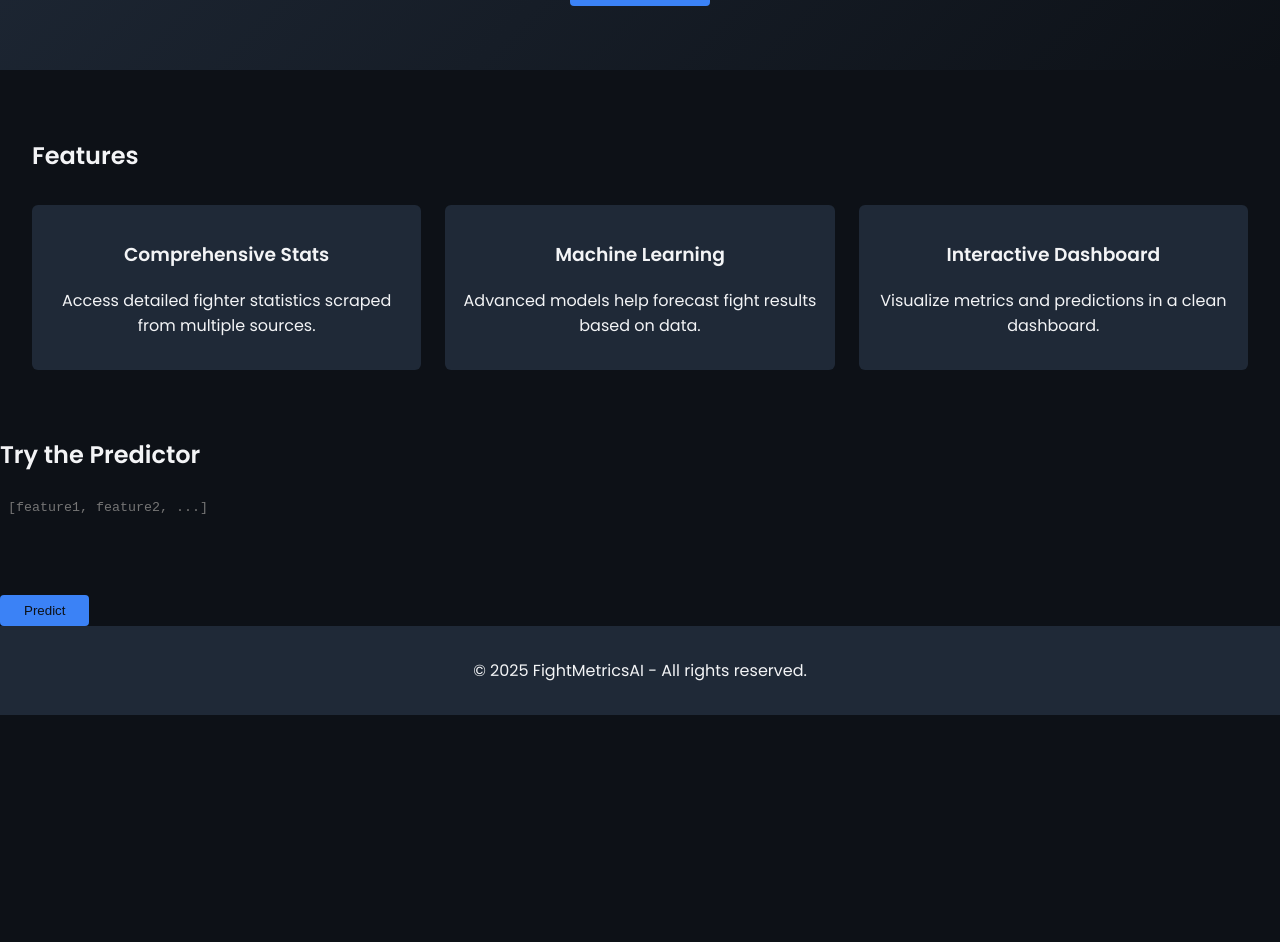
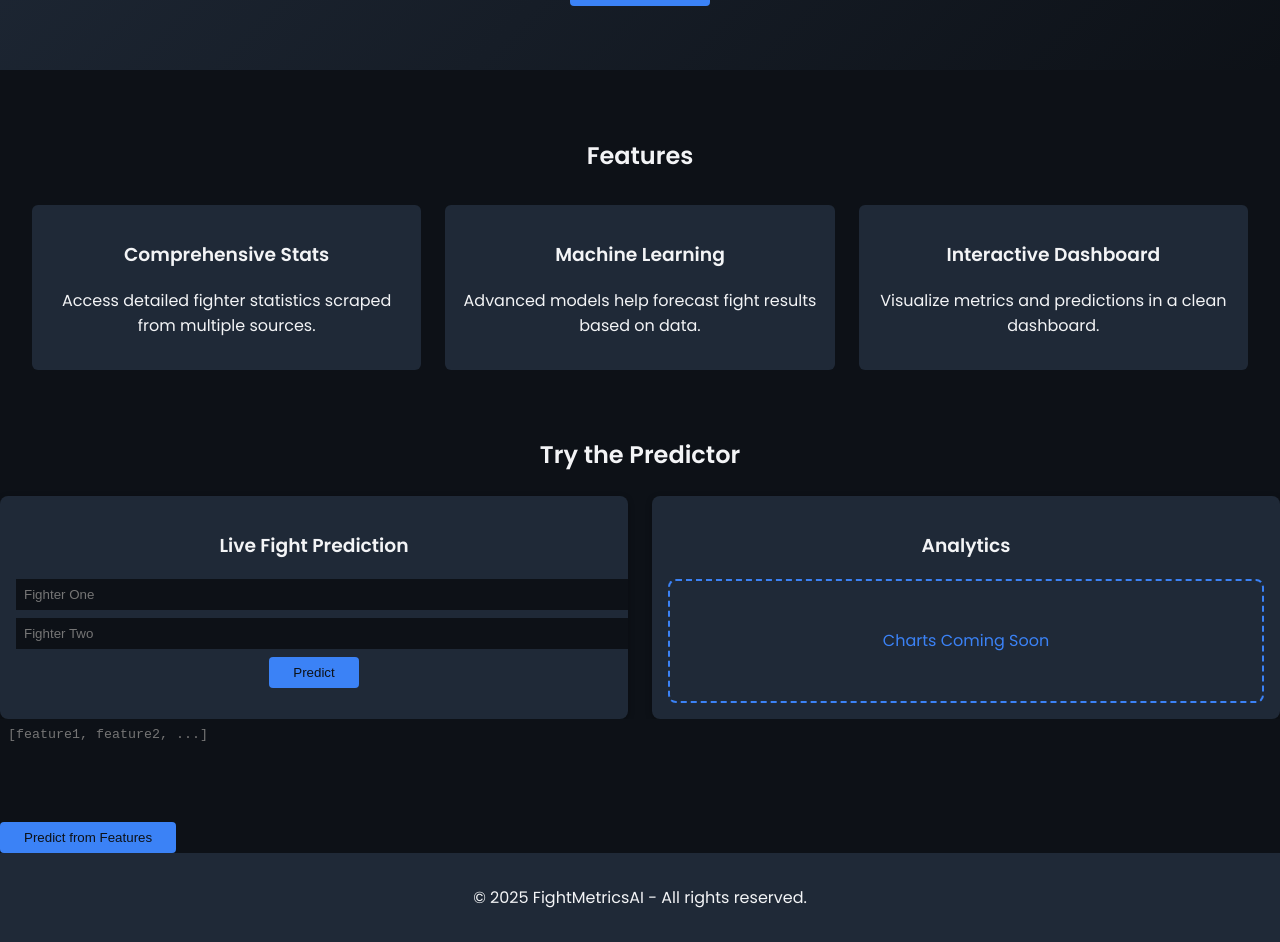
Before and after one commit to adamwalid64/FightMetricsAI, a React (Vite) app in the folder webapp/frontend/: page / in a window 1280 px wide. Shown: the part 340-1282 px from the top of the page. Before the commit the page ends 1055 px from the top, so only its background shows below. Built offline with nearby package versions, Linux system fonts and the light colour scheme.

Commit message:
style: update predictor section layout

```diff
--- a/webapp/frontend/src/App.css
+++ b/webapp/frontend/src/App.css
@@ -70,7 +70,6 @@
   border: none;
   padding: 0.5rem;
   margin-bottom: 1rem;
->>>>>>> e722a9c946e92f607c5a4fbed40423bfe509690c
 }
 
 .predict-section button {
@@ -92,6 +91,47 @@
   margin-top: 1rem;
   font-weight: bold;
   color: var(--color-accent);
+}
+
+/* Align section headers */
+.features h2,
+.predict-section h2 {
+  text-align: center;
+  margin-bottom: 1.5rem;
+}
+
+/* Layout for predictor cards */
+.predict-cards {
+  display: grid;
+  grid-template-columns: repeat(auto-fit, minmax(260px, 1fr));
+  gap: 1.5rem;
+}
+
+.predict-card {
+  background-color: var(--color-secondary);
+  border-radius: 8px;
+  padding: 1rem;
+  box-shadow: 0 2px 6px rgba(0, 0, 0, 0.3);
+  text-align: center;
+}
+
+.predict-card input {
+  width: 100%;
+  margin-bottom: 0.5rem;
+  padding: 0.5rem;
+  background-color: var(--color-primary);
+  color: var(--color-third);
+  border: none;
+}
+
+.analytics-placeholder {
+  height: 120px;
+  display: flex;
+  align-items: center;
+  justify-content: center;
+  color: var(--color-accent);
+  border: 2px dashed var(--color-accent);
+  border-radius: 8px;
 }
 
 /* New Landing Page Layout */
--- a/webapp/frontend/src/App.jsx
+++ b/webapp/frontend/src/App.jsx
@@ -2,8 +2,11 @@ import { useState } from 'react';
 import './App.css';
 
 function App() {
+  const [fighterOne, setFighterOne] = useState('');
+  const [fighterTwo, setFighterTwo] = useState('');
   const [inputs, setInputs] = useState('');
   const [prediction, setPrediction] = useState(null);
+  const [nameMessage, setNameMessage] = useState('');
 
   const handleSubmit = async () => {
     try {
@@ -16,6 +19,12 @@ function App() {
       setPrediction(data.prediction);
     } catch (err) {
       console.error(err);
+    }
+  };
+
+  const handleNamePrediction = () => {
+    if (fighterOne && fighterTwo) {
+      setNameMessage(`Prediction for ${fighterOne} vs ${fighterTwo} coming soon`);
     }
   };
 
@@ -56,12 +65,35 @@ function App() {
         </section>
         <section className="predict-section" id="predict">
           <h2>Try the Predictor</h2>
+          <div className="predict-cards">
+            <div className="predict-card">
+              <h3>Live Fight Prediction</h3>
+              <input
+                placeholder="Fighter One"
+                value={fighterOne}
+                onChange={(e) => setFighterOne(e.target.value)}
+              />
+              <input
+                placeholder="Fighter Two"
+                value={fighterTwo}
+                onChange={(e) => setFighterTwo(e.target.value)}
+              />
+              <button onClick={handleNamePrediction}>Predict</button>
+              {nameMessage && (
+                <p className="prediction-result">{nameMessage}</p>
+              )}
+            </div>
+            <div className="predict-card">
+              <h3>Analytics</h3>
+              <div className="analytics-placeholder">Charts Coming Soon</div>
+            </div>
+          </div>
           <textarea
             placeholder="[feature1, feature2, ...]"
             value={inputs}
             onChange={(e) => setInputs(e.target.value)}
           />
-          <button onClick={handleSubmit}>Predict</button>
+          <button onClick={handleSubmit}>Predict from Features</button>
           {prediction !== null && (
             <p className="prediction-result">Prediction: {prediction}</p>
           )}
```
